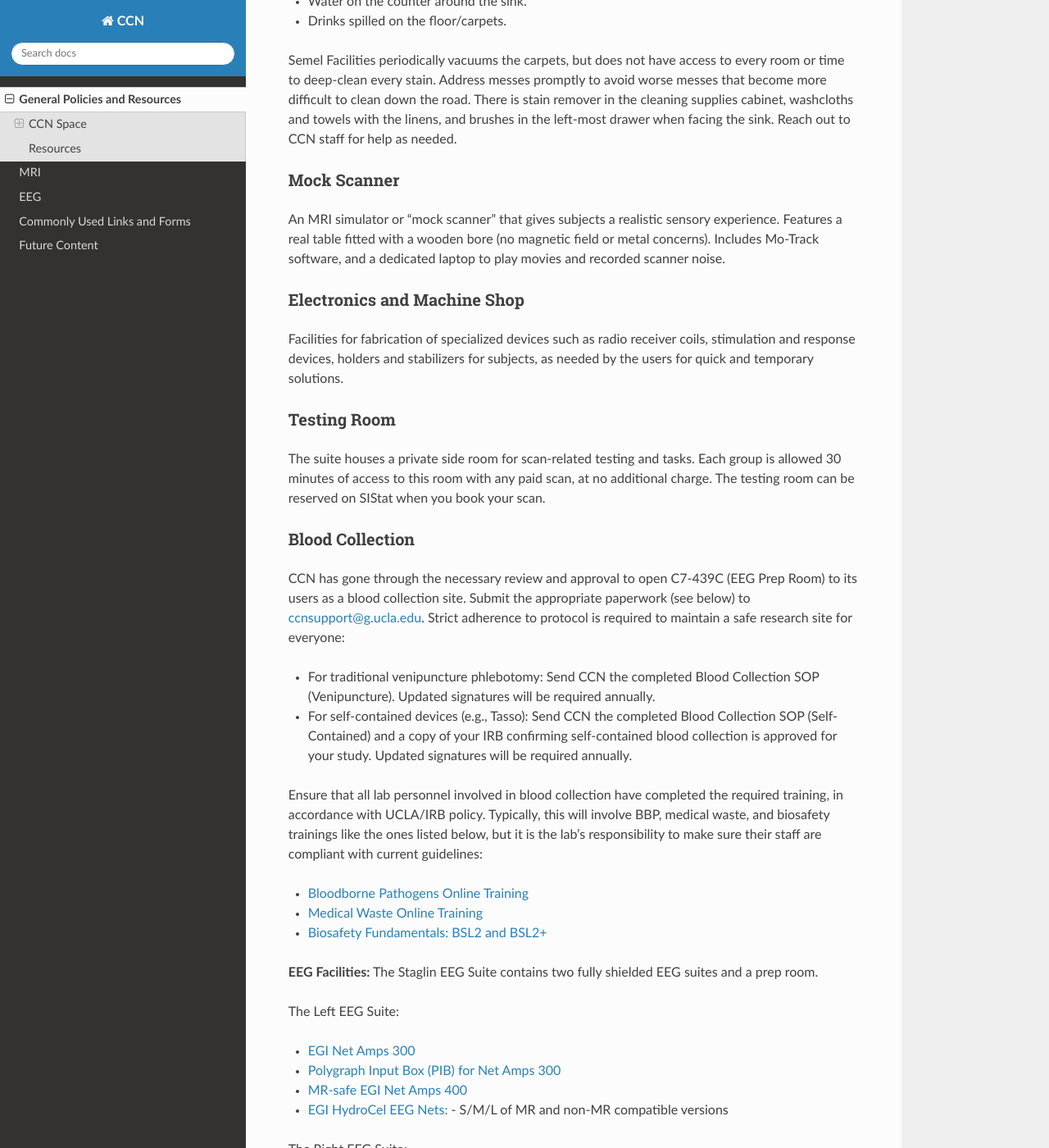
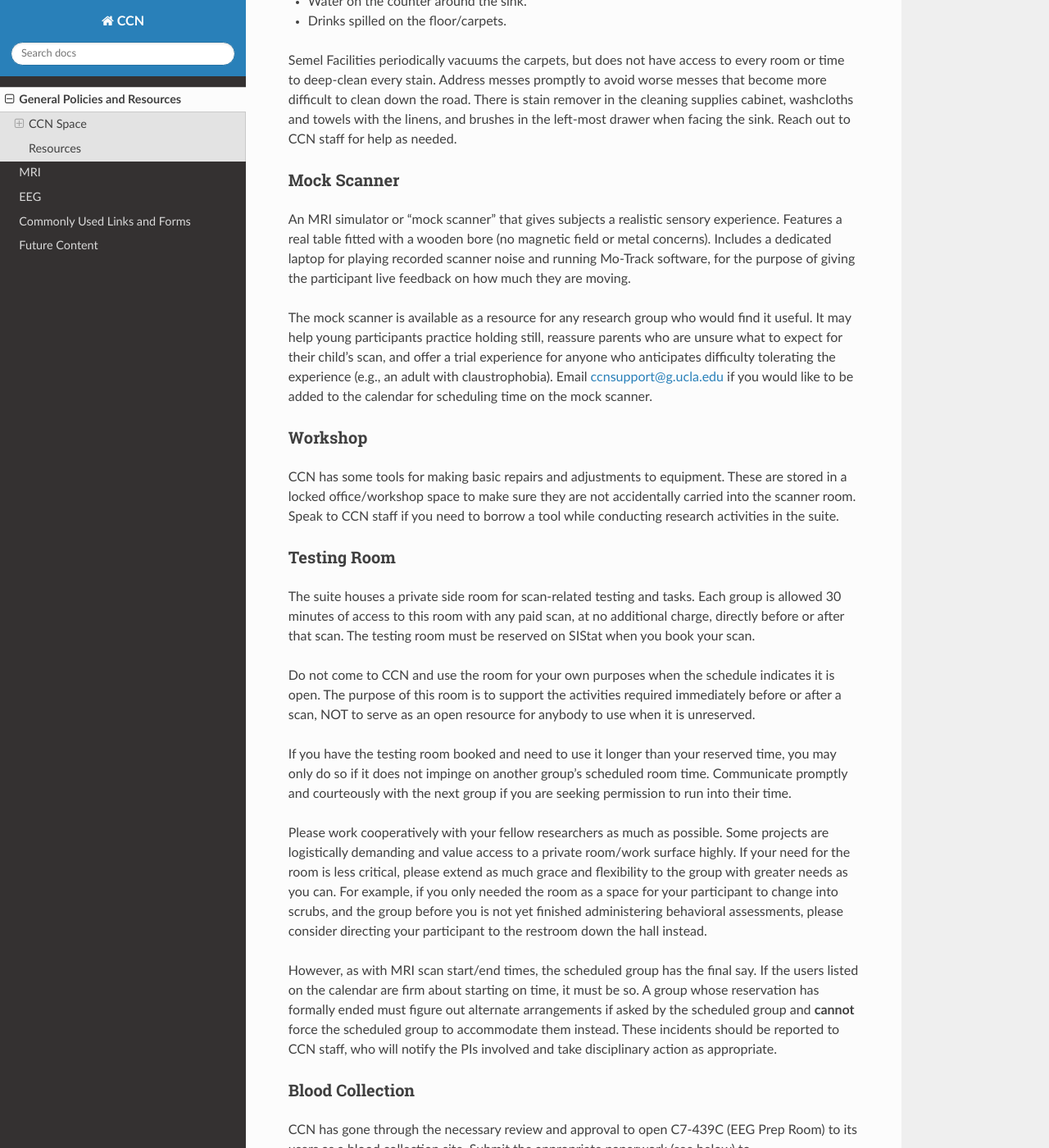
Before and after one commit to CCN-Support/CCN_Wiki, a Sphinx documentation site: the page built from docs/source/generalpolicies.rst, in a window 1280 px wide and 1400 px high, scrolled down 1288 px. Shown: the whole window at 82% size. Built offline with Sphinx 7.4.7 and the Read the Docs theme 3.1.0, drawn with Linux system fonts in a browser that asks for light colours; some of the changed text lies outside the part shown.

Commit message:
Update generalpolicies.rst

```diff
--- a/docs/source/generalpolicies.rst
+++ b/docs/source/generalpolicies.rst
@@ -21,7 +21,7 @@ MR/EEG Suite & Shared Areas
 ^^^^^^^^^^^^^^^^^^^^^^^^^^^
 It is the responsibility of all experimenters to maintain the facility in a clean and orderly state. This includes all surfaces, linens, cabling, computing and other equipment in the MRI scanner room, control room, hallways, back/supply area, sink and counters, mock scanner, side rooms, and EEG suites.
 
-Clean up after your group and your participant. If you come in to set up for a scan and find the space messy, report it on the pre-scan form bookmarked on the iMac (or email ccnsupport@g.ucla.edu if you are in for scan-unrelated activites). Do not assume that the next group, CCN staff, or Semel Facilities will tidy up for you. Loop cables to their hooks on walls, return equipment to their designated storage locations, unplug head coils from the scanner bed, throw away all trash, and put the Participant Items bin back by the door.
+Clean up after your group and your participant. If you come in to set up for a scan and find the space messy, report it on the pre-scan form bookmarked on the iMac (or email ccnsupport@g.ucla.edu if you are in for scan-unrelated activites). Do not assume that the next group, CCN staff, or Semel Facilities will tidy up for you. Loop cables back on their hooks on the walls, return equipment to their designated storage locations, unplug head coils from the scanner bed, throw away all trash, and put the Participant Items bin back by the door.
 
 If the linens bin in the scanner room or hallway is full after you've used it, take out the full bag, tie it off, and leave it aginst the wall behind the sink. There are typically new bags in the bin underneath the full one--if not, there will be more in the cabinet marked "LINEN BAGS". Do NOT stack your used linens on top and simply leave the full bag in the bin for someone else to take out.
 
@@ -36,15 +36,25 @@ Semel Facilities periodically vacuums the carpets, but does not have access to e
 
 Mock Scanner
 ^^^^^^^^^^^^
-An MRI simulator or "mock scanner" that gives subjects a realistic sensory experience. Features a real table fitted with a wooden bore (no magnetic field or metal concerns). Includes Mo-Track software, and a dedicated laptop to play movies and recorded scanner noise.
+An MRI simulator or "mock scanner" that gives subjects a realistic sensory experience. Features a real table fitted with a wooden bore (no magnetic field or metal concerns). Includes a dedicated laptop for playing recorded scanner noise and running Mo-Track software, for the purpose of giving the participant live feedback on how much they are moving.
 
-Electronics and Machine Shop
-^^^^^^^^^^^^^^^^^^^^^^^^^^^^
-Facilities for fabrication of specialized devices such as radio receiver coils, stimulation and response devices, holders and stabilizers for subjects, as needed by the users for quick and temporary solutions.
+The mock scanner is available as a resource for any research group who would find it useful. It may help young participants practice holding still, reassure parents who are unsure what to expect for their child's scan, and offer a trial experience for anyone who anticipates difficulty tolerating the experience (e.g., an adult with claustrophobia). Email ccnsupport@g.ucla.edu if you would like to be added to the calendar for scheduling time on the mock scanner.
+
+Workshop
+^^^^^^^^
+CCN has some tools for making basic repairs and adjustments to equipment. These are stored in a locked office/workshop space to make sure they are not accidentally carried into the scanner room. Speak to CCN staff if you need to borrow a tool while conducting research activities in the suite.
 
 Testing Room
 ^^^^^^^^^^^^
-The suite houses a private side room for scan-related testing and tasks. Each group is allowed 30 minutes of access to this room with any paid scan, at no additional charge. The testing room can be reserved on SIStat when you book your scan.
+The suite houses a private side room for scan-related testing and tasks. Each group is allowed 30 minutes of access to this room with any paid scan, at no additional charge, directly before or after that scan. The testing room must be reserved on SIStat when you book your scan.
+
+Do not come to CCN and use the room for your own purposes when the schedule indicates it is open. The purpose of this room is to support the activities required immediately before or after a scan, NOT to serve as an open resource for anybody to use when it is unreserved.
+
+If you have the testing room booked and need to use it longer than your reserved time, you may only do so if it does not impinge on another group's scheduled room time. Communicate promptly and courteously with the next group if you are seeking permission to run into their time.
+
+Please work cooperatively with your fellow researchers as much as possible. Some projects are logistically demanding and value access to a private room/work surface highly. If your need for the room is less critical, please extend as much grace and flexibility to the group with greater needs as you can. For example, if you only needed the room as a space for your participant to change into scrubs, and the group before you is not yet finished administering behavioral assessments, please consider directing your participant to the restroom down the hall instead.
+
+However, as with MRI scan start/end times, the scheduled group has the final say. If the users listed on the calendar are firm about starting on time, it must be so. A group whose reservation has formally ended must figure out alternate arrangements if asked by the scheduled group and **cannot** force the scheduled group to accommodate them instead. These incidents should be reported to CCN staff, who will notify the PIs involved and take disciplinary action as appropriate.
 
 Blood Collection
 ^^^^^^^^^^^^^^^^
```
